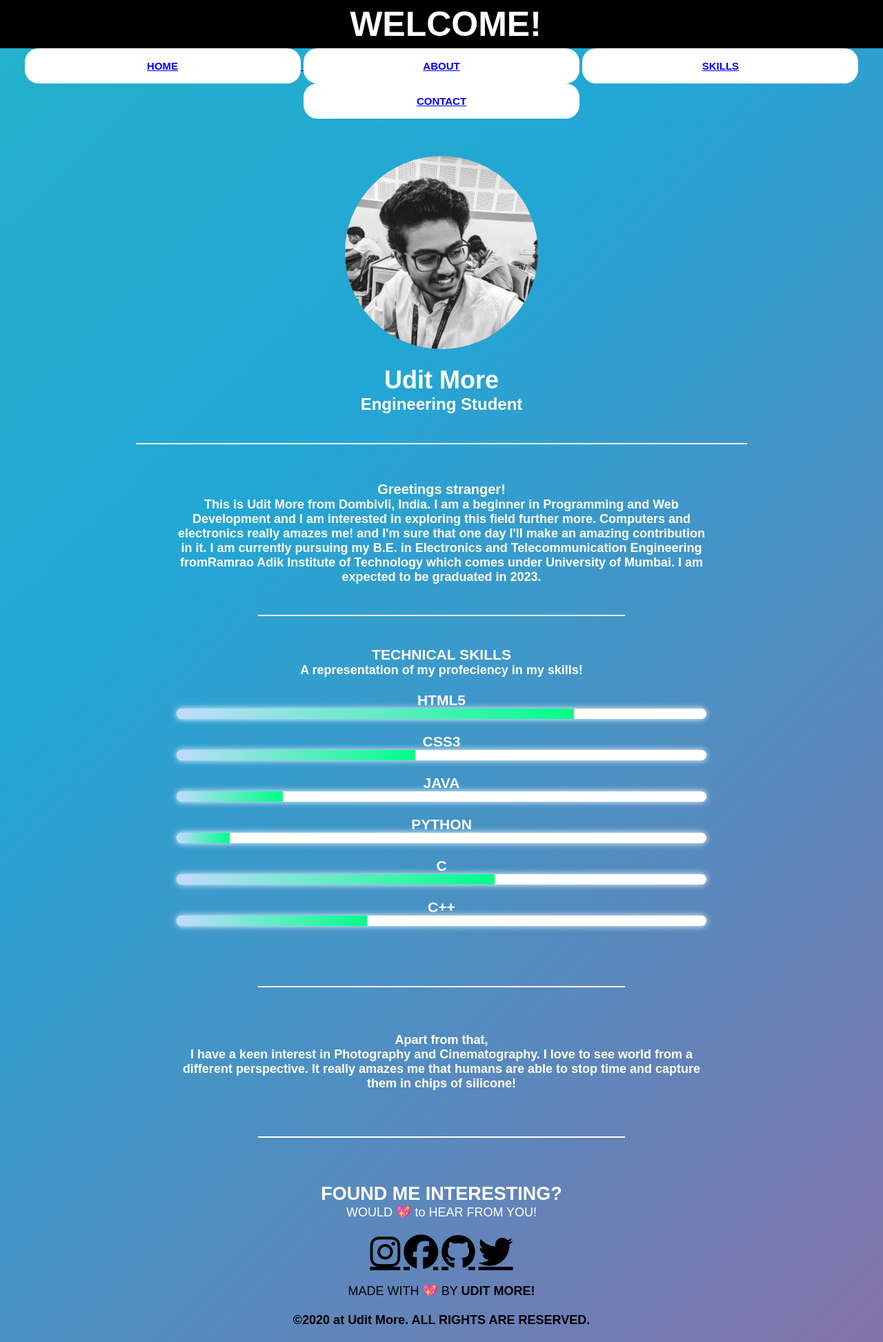
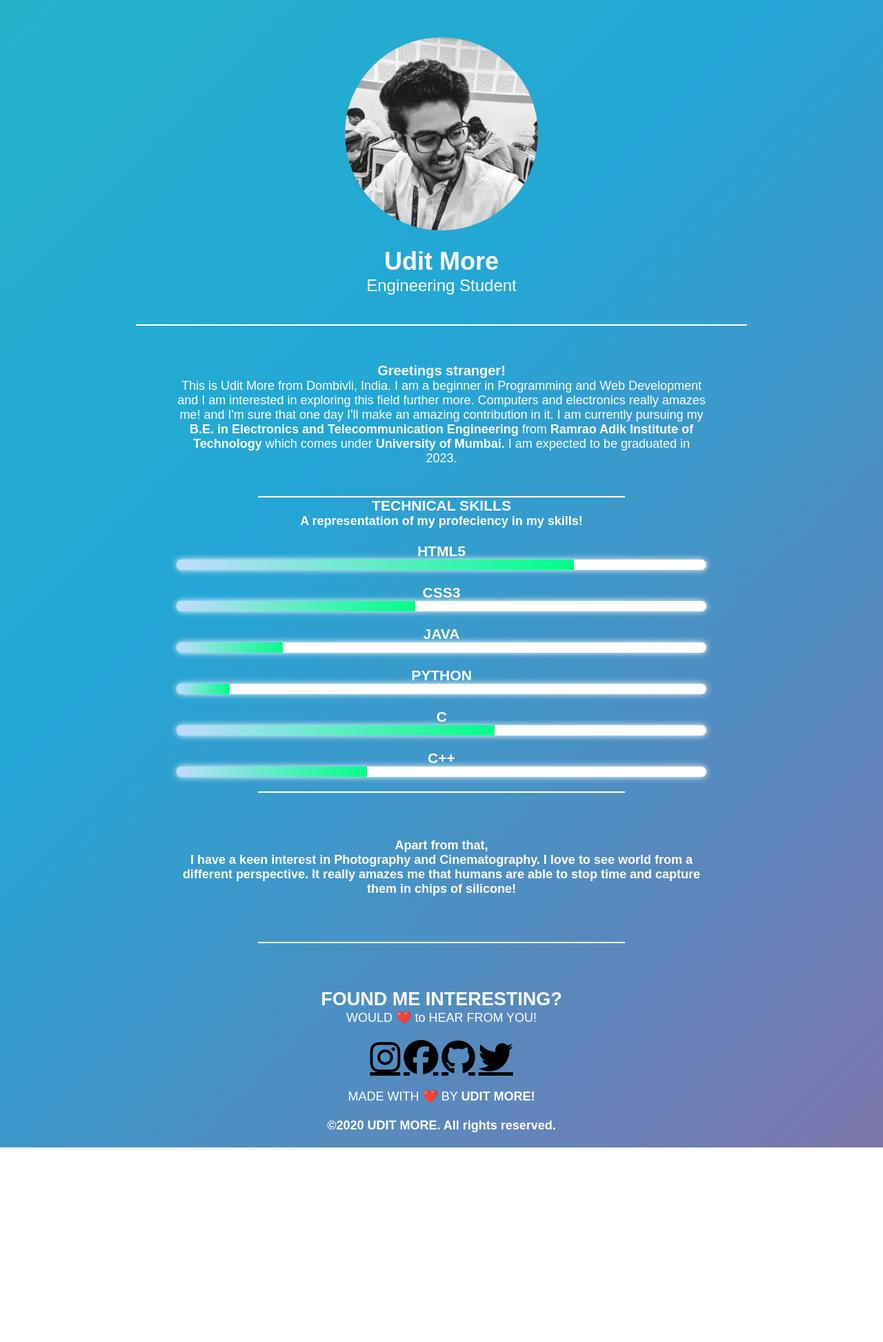
Before and after one commit to uditmore99/uditmore99.github.io, a plain HTML site: page index.html in a window 1280 px wide. Shown: the whole page at 69% size. After the commit the page ends 1663 px from the top, so only its background shows below. Drawn offline with Linux system fonts and the light colour scheme.

Commit message:
index.html
v2 👍

```diff
--- a/index.html
+++ b/index.html
@@ -3,23 +3,15 @@
         <title>WELCOME!</title>
         <meta name="viewport" content="width=device-width,initial-scale=1">
         <link rel="stylesheet" href="style.css">
+        <link href="https://fonts.googleapis.com/css2?family=Source+Sans+Pro:wght@200&display=swap" rel="stylesheet">
         <script src="https://kit.fontawesome.com/f3cb043850.js" crossorigin="anonymous"></script>
     <body>
 
 
 
             <ul>
-                <div class="top" style="color: rgb(255, 255, 255);"><center><strong>WELCOME!</strong></center></div>
-                <div class="menu">
-                    <ul>
-                    <center>
-                        <button class="button"><strong><a href="#1">HOME</a</strong></button>
-                        <button class="button"><strong><a href="#2">ABOUT</a></strong></button>
-                        <button class="button"><strong><a href="#3">SKILLS</a></strong></button>
-                        <button class="button"><strong><a href="#4">CONTACT</a></strong></button>
-                    </center>
-                    </ul>
-                </div>
+
+
                 <br>
                 <br>
                 <br>
@@ -51,15 +43,14 @@
                              and Web Development and I am interested in exploring this field further more. Computers and electronics really amazes me! and I'm sure that one day I'll
                              make an amazing contribution in it. I am currently
                              pursuing my <strong>B.E. in Electronics and Telecommunication Engineering</strong>
-                              from<strong>Ramrao Adik Institute of Technology </strong>which comes under <a><strong>University of Mumbai.</strong></a> I am expected to be graduated in 2023.</p></strong></center>
+                              from<strong> Ramrao Adik Institute of Technology </strong>which comes under <a><strong>University of Mumbai.</strong></a> I am expected to be graduated in 2023.</p></strong></center>
                               <br>
                               <br>
 
                               <center><div class="col-md-12 text-center">
                                 <hr class="line" width="69%" color="white">
                             </center>
-                            <br>
-                            <br>
+
                                 <div class="skills"><section id="3"></section>
                                     <center><h3 style="color: white;">TECHNICAL SKILLS</h3></center>
                                 <center><strong><p style="color: white;">A representation of my profeciency in my skills!</p></strong></center>
@@ -86,9 +77,7 @@
 
 
 
-                                <br>
-                                <br>
-                                <br>
+
                                 <center><div class="col-md-12 text-center">
                                     <hr class="line" width="69%" color="white">
                                 </div></center>
@@ -108,20 +97,21 @@
                             <br>
                             <br>
                             <br>
-                                <div class="contact">
-                                    <center><h2 style="color: white;">FOUND ME INTERESTING?</h2>
-                                        <p style="color: white;">WOULD 💖 to HEAR FROM YOU!</p>
+                                <div class="contact" style="color: white;">
+                                    <center><h2 >FOUND ME INTERESTING?</h2>
+                                        <p >WOULD ❤️ to HEAR FROM YOU!</p>
                                         <br>
-                                        <a href="www.instagram.com/uditmore99" class="fab fa-instagram" style="font-size: 50px;"></a>
+                                        <a href="https://www.instagram.com/uditmore99" class="fab fa-instagram" style="font-size: 50px;"></a>
                                         <a href="https://www.facebook.com/udit.more.9" class="fab fa-facebook" style="font-size: 50px;"></a>
-                                        <a href="www.github.com/uditmore99" class="fab fa-github" style="font-size: 50px;"></a>
-                                        <a href="twitter.com/uditmore99" class="fab fa-twitter" style="font-size: 50px;"></a>
+                                        <a href="https://www.github.com/uditmore99" class="fab fa-github" style="font-size: 50px;"></a>
+                                        <a href="https://WWW.twitter.com/uditmore99" class="fab fa-twitter" style="font-size: 50px;"></a>
                                         <br>
                                         <br>
-                                        <p>MADE WITH  💖 BY <strong>UDIT MORE!</strong></p>
+                                        <p>MADE WITH  ❤️ BY <strong>UDIT MORE!</strong></p>
                                         <br>
 
-                                        <strong>©2020 at Udit More. ALL RIGHTS ARE RESERVED.
+
+                                        <strong>©2020 UDIT MORE. All rights reserved.
 
                                         </strong>
                                         <br>
```
